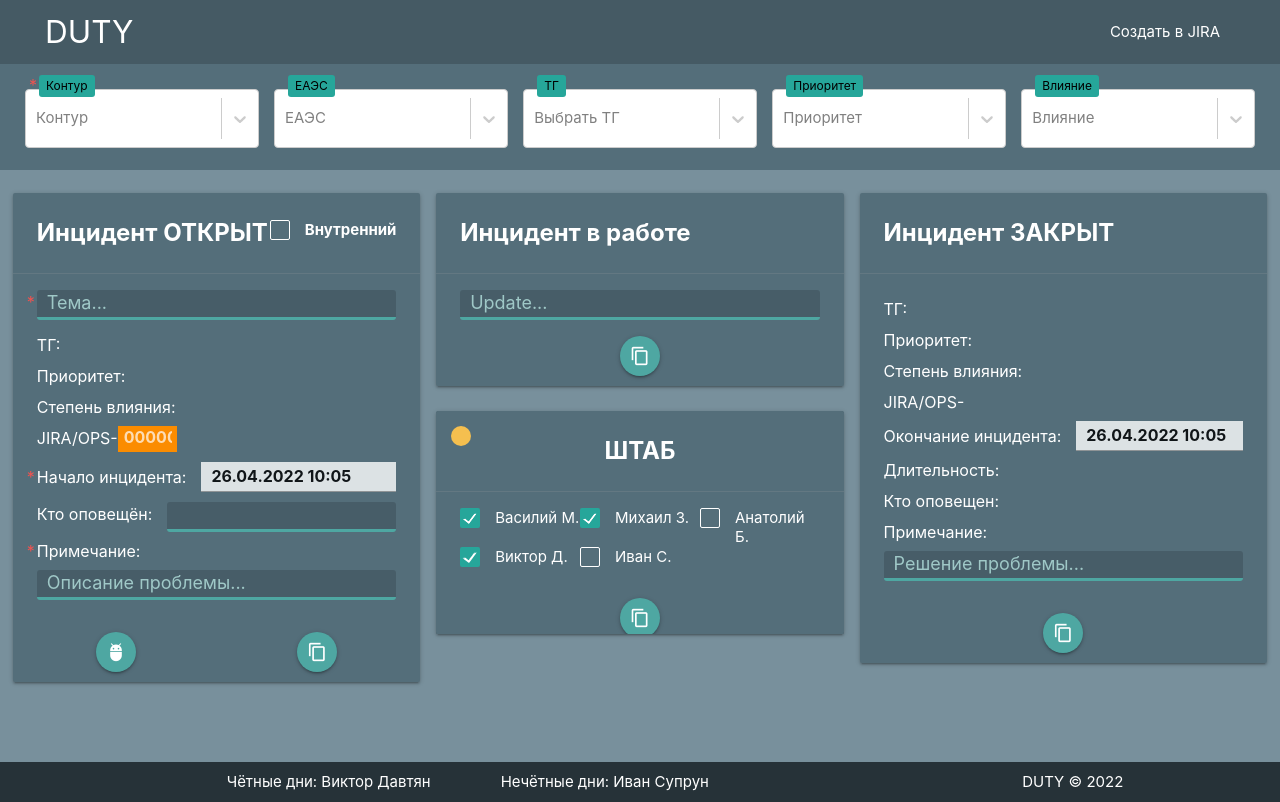
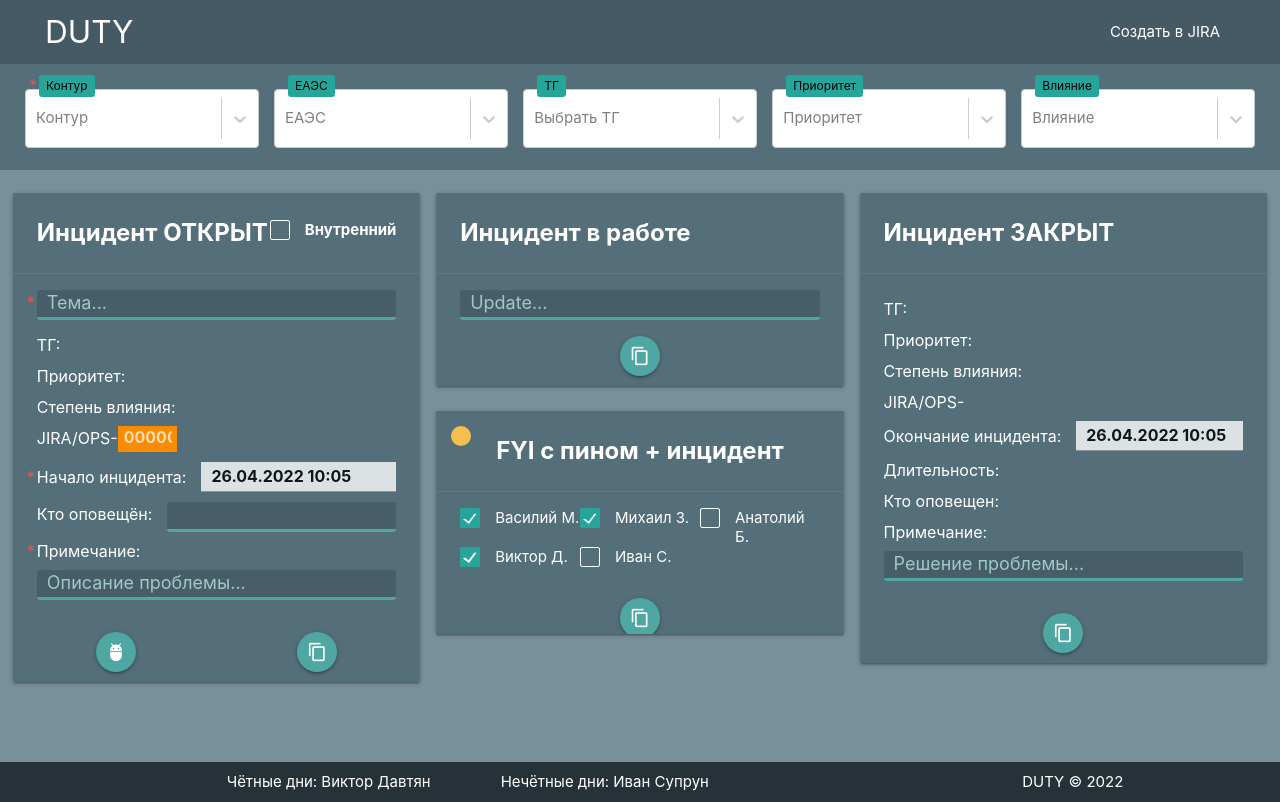
Before and after one commit to webdirection-dev/templater-1, a React (Create React App) app: page / in a window 1280 px wide. Built offline with nearby package versions, Linux system fonts and the light colour scheme.

Commit message:
2.0.4
ШТАБ --> FYI с пином + инцидент

```diff
--- a/src/features/staff/StaffSummary.jsx
+++ b/src/features/staff/StaffSummary.jsx
@@ -16,7 +16,7 @@ const StaffSummary = ({setAlert, start, staff}) => {
             <div className="card-content white-text summary-head">
 
                 <div className="summary__checkbox-content">
-                    <span className="card-title staff-title">ШТАБ</span>
+                    <span className="card-title staff-title">FYI с пином + инцидент</span>
                 </div>
             </div>
 
```
